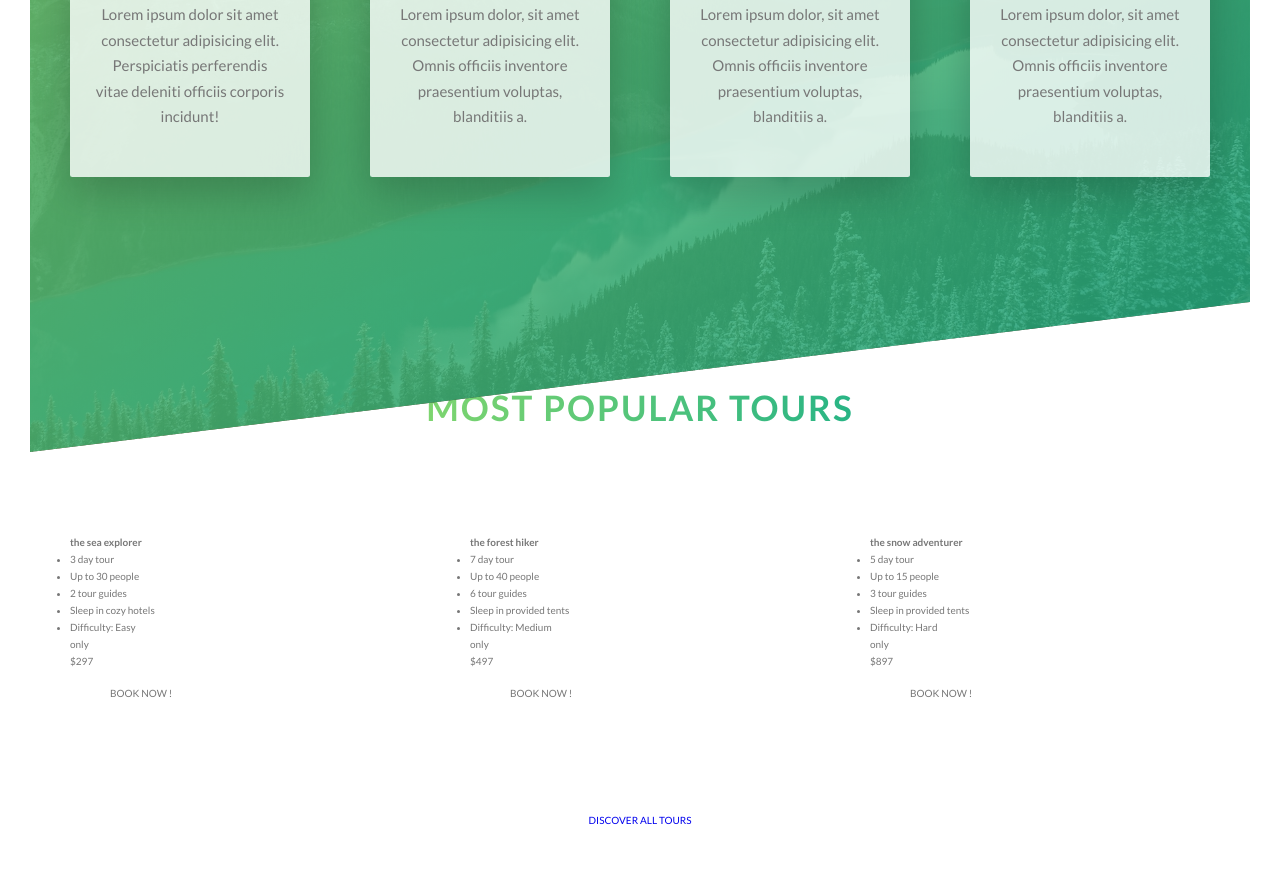
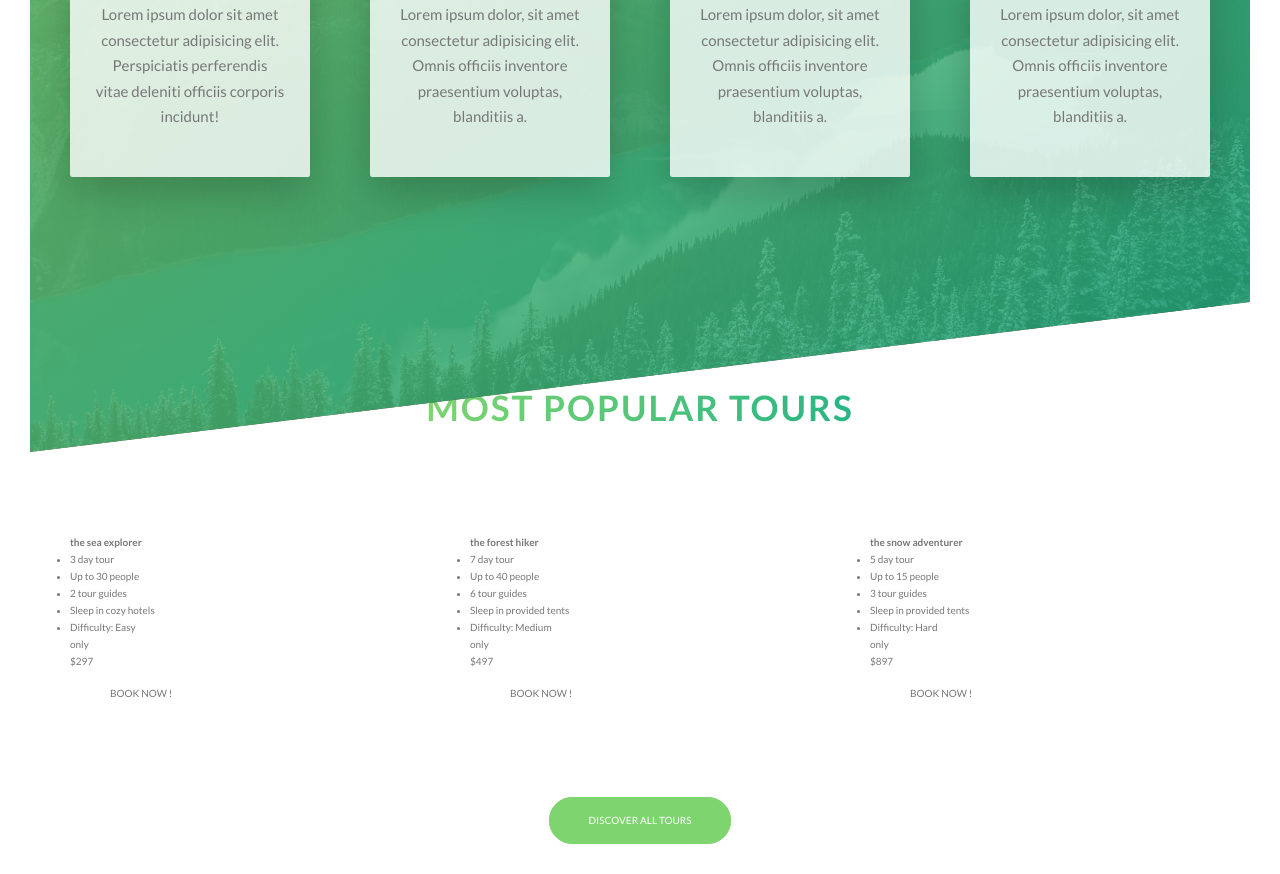
Before and after one commit to CorrieGra/natours, a website: page index.html in a window 1280 px wide. Shown: the part 1834-2708 px from the top of the page. Drawn offline with nearby package versions, Linux system fonts and the light colour scheme; files that its build step writes are made by us from their sources.

Commit message:
added: green button

```diff
--- a/scss/components/_button.scss
+++ b/scss/components/_button.scss
@@ -3,7 +3,18 @@
         background-color: $col-neutral-light;
         color: $col-neutral-dark;
 
-        &::after { background-color: $col-neutral-light; }
+        &::after {
+            background-color: $col-neutral-light;
+        }
+    }
+
+    &--green {
+        background-color: $col-primary-light;
+        color: #ffffff;
+
+        &::after {
+            background-color: $col-primary-light;
+        }
     }
 
     &--animated {
@@ -81,6 +92,7 @@
 }
 
 .btn--text {
+
     &:link,
     &:visited {
         display: inline-block;
@@ -94,7 +106,7 @@
         -moz-transition: all .2s ease-out;
         -ms-transition: all .2s ease-out;
         -o-transition: all .2s ease-out;
-}
+    }
 
     &:hover {
         color: white;
@@ -105,7 +117,7 @@
         -moz-transform: translateY(-2px);
         -ms-transform: translateY(-2px);
         -o-transform: translateY(-2px);
-}
+    }
 
     &:active {
         box-shadow: 0 .5rem 1rem rgba(0, 0, 0, 0.15);
@@ -114,5 +126,5 @@
         -moz-transform: translateY(-1px);
         -ms-transform: translateY(-1px);
         -o-transform: translateY(-1px);
+    }
 }
-}
```
